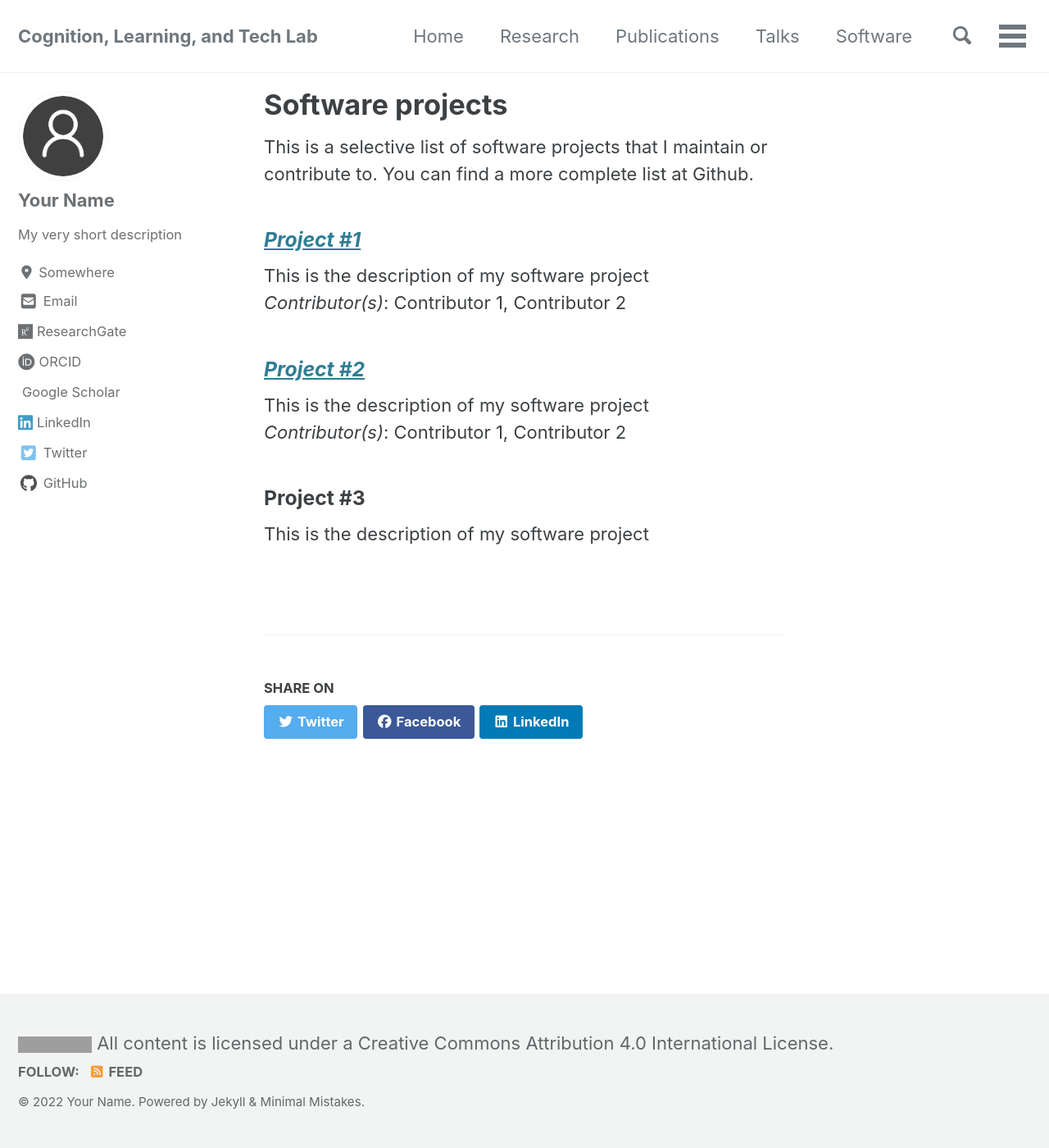
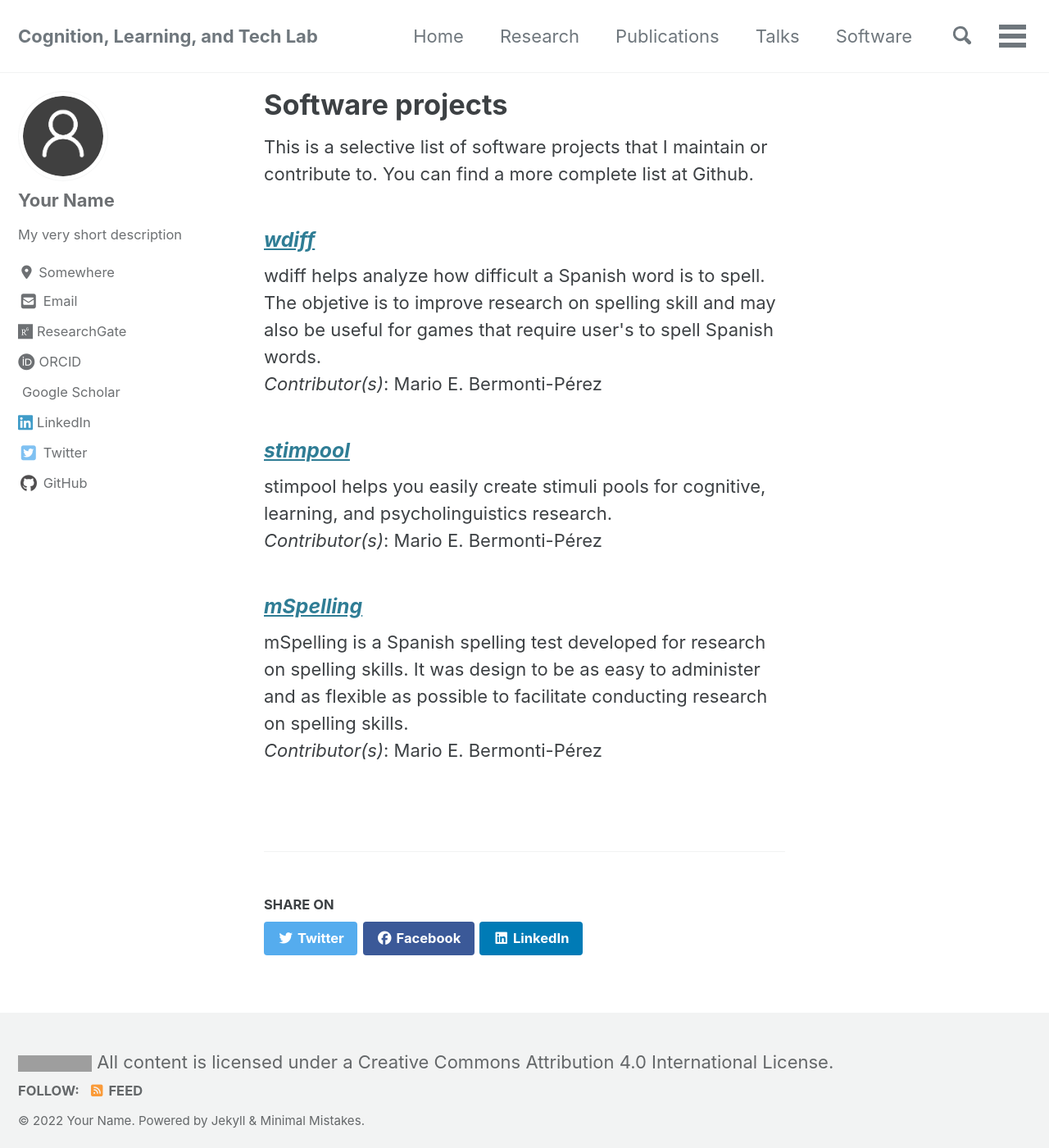
Before and after one commit to cognition-health-technology-lab/chtlab.github.io, a Jekyll site: the page built from _pages/software.md, in a window 1280 px wide and 1400 px high. Shown: the whole window at 82% size. Built offline with Jekyll 4.4.1, drawn with Linux system fonts in a browser that asks for light colours; cached includes are drawn as plain includes; nearby versions of some CDN libraries; a style sheet for code colours, icons or effects is not loaded; grey boxes are pictures that could not be loaded.

Commit message:
Updated software list

```diff
--- a/_data/software.yml
+++ b/_data/software.yml
@@ -1,18 +1,17 @@
-# The url and contributors are optional
+- name: "wdiff"
+  description:
+    wdiff helps analyze how difficult a Spanish word is to spell. The objetive is to improve research on spelling skill and may also be useful for games that require user's to spell Spanish words.
+  contributors: "Mario E. Bermonti-Pérez"
+  url_or_doi: "https://github.com/mario-bermonti/wdiff"
 
-- name: "Project #1"
+- name: "stimpool"
   description:
-    This is the description of my software project
-  contributors: Contributor 1, Contributor 2
-  url_or_doi: "https://github.com/"
+    stimpool helps you easily create stimuli pools for cognitive, learning, and psycholinguistics research.
+  contributors: "Mario E. Bermonti-Pérez"
+  url_or_doi: "https://github.com/mario-bermonti/stimpool"
 
-- name: "Project #2"
+- name: "mSpelling"
   description:
-    This is the description of my software project
-  contributors: Contributor 1, Contributor 2
-  url_or_doi: "https://github.com/"
-
-  # Example without url or doi or contributors
-- name: "Project #3"
-  description:
-    This is the description of my software project
+    mSpelling is a Spanish spelling test developed for research on spelling skills. It was design to be as easy to administer and as flexible as possible to facilitate conducting research on spelling skills.
+  contributors: "Mario E. Bermonti-Pérez"
+  url_or_doi: "https://github.com/mario-bermonti/mspelling"
```
